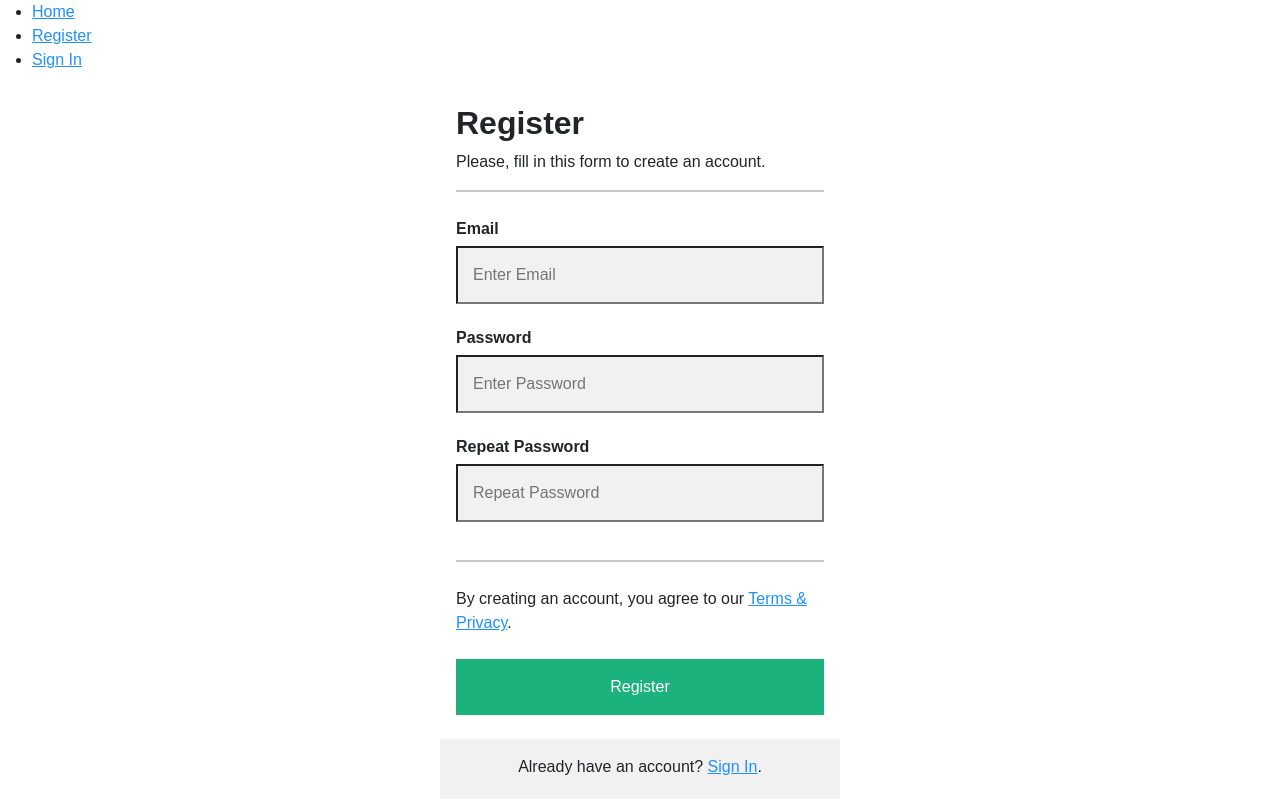
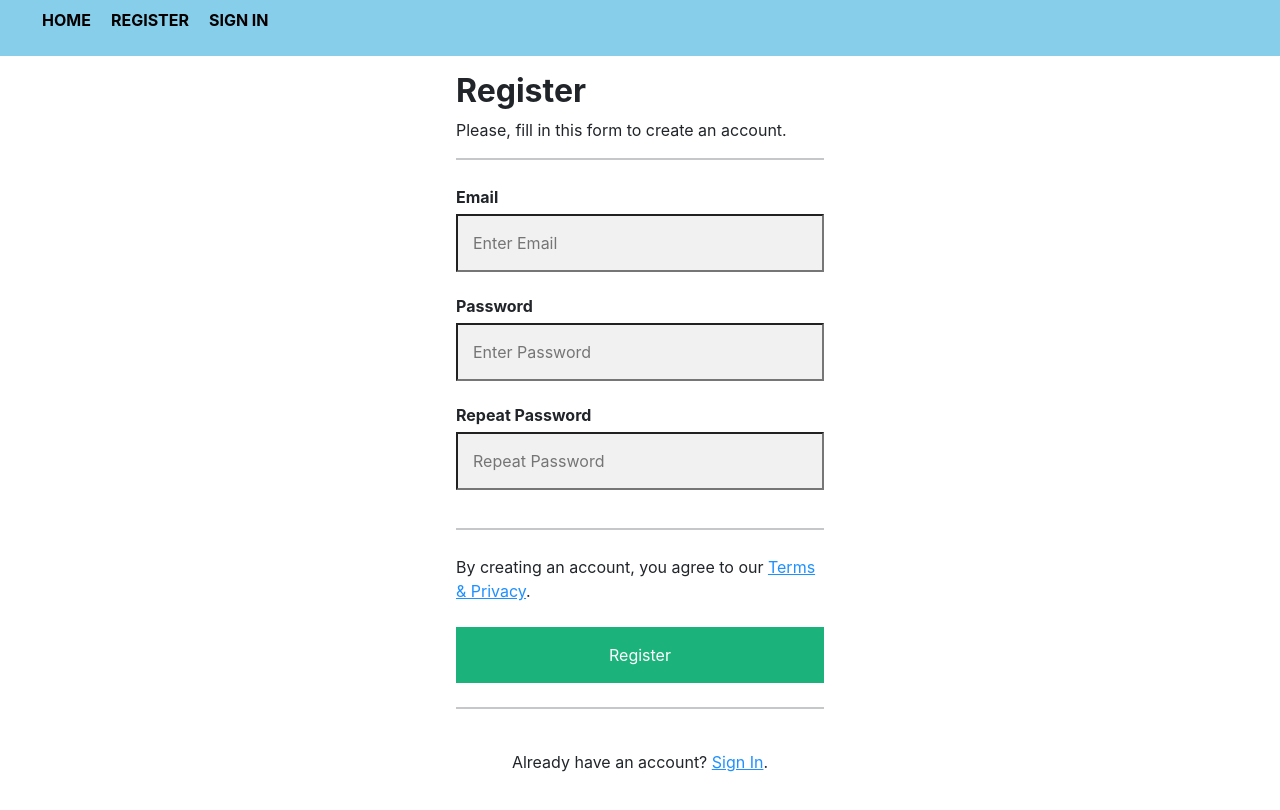
Before and after one commit to sandip623/iATS, a React (Create React App) app in the folder iats-client/: page /register in a window 1280 px wide. Built offline with nearby package versions, Linux system fonts and the light colour scheme.

Commit message:
added some more css

```diff
--- a/iats-client/src/App.css
+++ b/iats-client/src/App.css
@@ -36,3 +36,7 @@
     transform: rotate(360deg);
   }
 }
+
+body {
+  background-color: white;
+}
--- /dev/null
+++ b/iats-client/src/Header.css
@@ -0,0 +1,22 @@
+.navbar {
+    background-color: skyblue;
+}
+
+.navbar ul {
+    list-style-type: none;
+}
+
+.navbar li {
+    display: inline;
+    padding: 10px;
+}
+
+.navbar a {
+    text-decoration: none;
+    color: black;
+    background-color: none;
+}
+
+.navbar a:hover {
+    color: white;
+}
--- a/iats-client/src/Header.jsx
+++ b/iats-client/src/Header.jsx
@@ -1,17 +1,18 @@
 import React from 'react';
 import { Link } from 'react-router-dom';
+import './Header.css';
 
 const Header = () => {
     let loggedIn = false // replace this with actual session data to conditionally render the relative nav bar components
     return (
         <header>
-            <nav>
+            <nav className="navbar">
                 {
                     loggedIn==false ?
                     <ul>
-                        <li><Link to="/Home">Home</Link></li>
-                        <li><Link to="/Register">Register</Link></li>
-                        <li><Link to="/SignIn">Sign In</Link></li>
+                        <li><Link to="/Home"><b>HOME</b></Link></li>
+                        <li><Link to="/Register"><b>REGISTER</b></Link></li>
+                        <li><Link to="/SignIn"><b>SIGN IN</b></Link></li>
                     </ul>
                     :
                     <ul>
--- a/iats-client/src/RegistrationForm.css
+++ b/iats-client/src/RegistrationForm.css
@@ -1,9 +1,3 @@
-body {
-    font-family: Arial, Helvetica, sans-serif;
-    background-color: white;
-}
-
-
 .container-register {
     padding: 16px;
     background-color: white;
@@ -49,9 +43,9 @@ a {
 }
 
 .container-signin {
-    background-color: #f1f1f1;
+    background-color: white;
     text-align: center;
-    padding: 16px 0 4px;
+    padding: 0px 0 20px;
     width: 400px;
     margin: auto;
 }
--- a/iats-client/src/RegistrationForm.jsx
+++ b/iats-client/src/RegistrationForm.jsx
@@ -57,6 +57,7 @@ const RegistrationForm = () => {
                 <hr/>
                 <p>By creating an account, you agree to our <a href="#">Terms & Privacy</a>.</p>
                 <button type="submit" className="registerBtn">Register</button>
+                <hr/>
             </div>
             <div className="container-signin">
                 <p>Already have an account? <a href='#'>Sign In</a>.</p>
```
